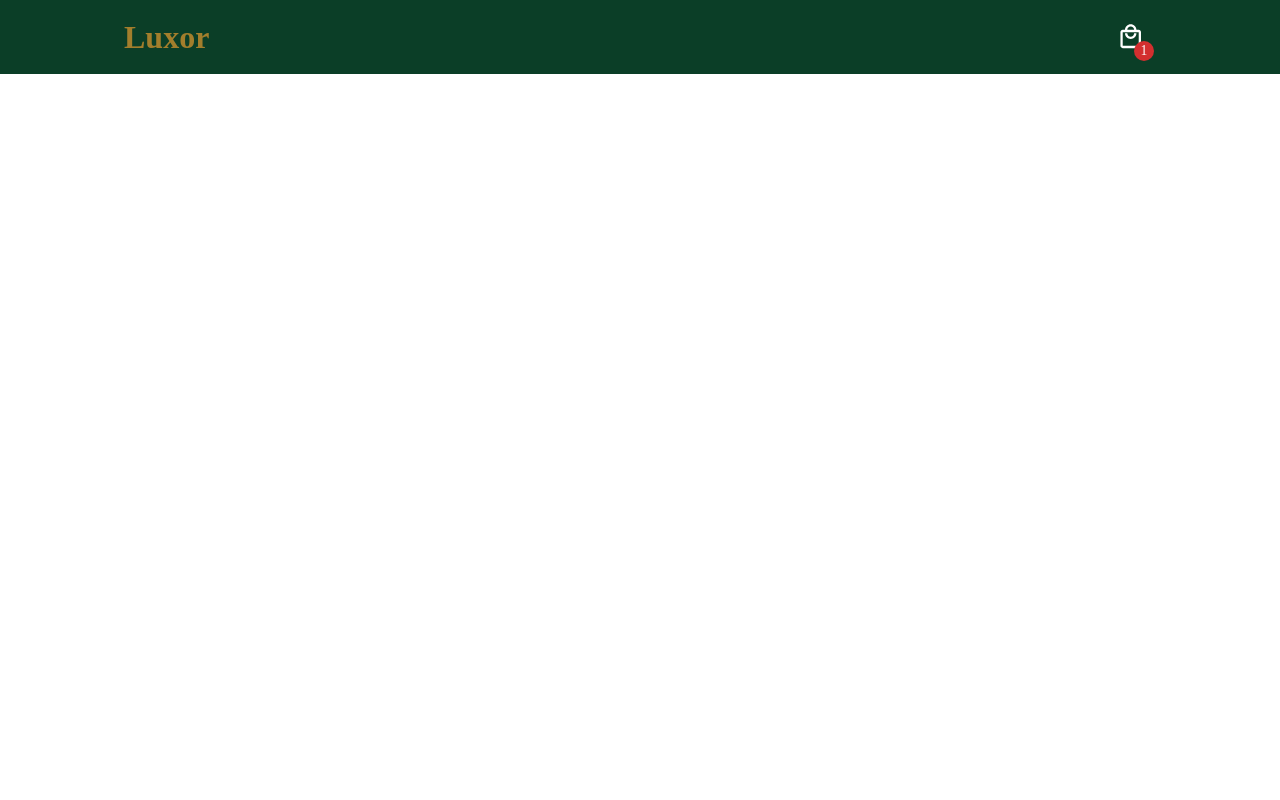
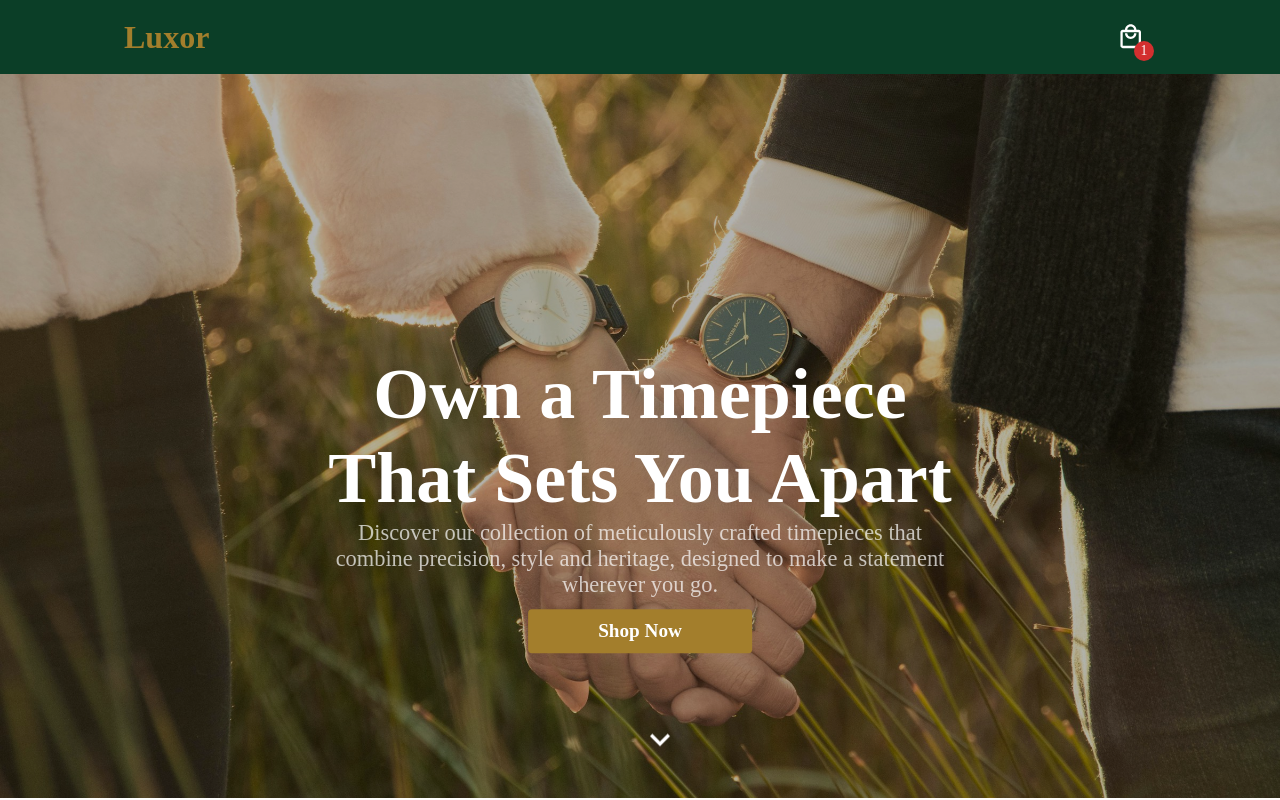
Before and after one commit to mwangizack/luxor, a Next.js app: page / in a window 1280 px wide. Built offline with nearby package versions, Linux system fonts and the light colour scheme.

Commit message:
feat: Add hero section

```diff
--- /dev/null
+++ b/src/app/components/Hero.tsx
@@ -0,0 +1,105 @@
+"use client";
+import { Box, Button, Typography } from "@mui/material";
+import ExpandMoreIcon from "@mui/icons-material/ExpandMore";
+import React from "react";
+
+function Hero() {
+  return (
+    <section
+      style={{
+        position: "relative",
+        height: "90.5vh",
+        backgroundImage: "url('../../../hero-image.jpg')",
+        backgroundSize: "cover",
+        backgroundPosition: "center",
+      }}
+    >
+      {/* Black overlay  */}
+      <Box
+        sx={{
+          position: "absolute",
+          top: 0,
+          left: 0,
+          width: "100%",
+          height: "100%",
+          backgroundColor: "rgba(0, 0, 0, 0.3)",
+          zIndex: 1,
+        }}
+      ></Box>
+
+      {/* Headline */}
+      <Typography
+        variant="h1"
+        sx={{
+          color: "#FFF",
+          fontSize: "4.5rem",
+          fontWeight: "600",
+          textAlign: "center",
+          position: "absolute",
+          top: "50%",
+          left: "50%",
+          transform: "translate(-50%, -50%)",
+          zIndex: 2,
+        }}
+      >
+        Own a Timepiece That Sets You Apart
+      </Typography>
+
+      {/* Description */}
+      <Typography
+        variant="h3"
+        sx={{
+          color: "rgb(255, 255, 255, 0.7)",
+          fontSize: "1.4rem",
+          fontWeight: "400",
+          textAlign: "center",
+          position: "absolute",
+          top: "67%",
+          left: "50%",
+          transform: "translate(-50%, -50%)",
+          zIndex: 2,
+        }}
+      >
+        Discover our collection of meticulously crafted timepieces that combine
+        precision, style and heritage, designed to make a statement wherever you
+        go.
+      </Typography>
+
+      {/* Call to Action */}
+      <Button
+        variant="contained"
+        disableElevation
+        sx={{
+          position: "absolute",
+          top: "77%",
+          left: "50%",
+          transform: "translate(-50%, -50%)",
+          zIndex: 2,
+          fontSize: "1.2rem",
+          fontWeight: "600",
+          textTransform: "none",
+          padding: "5px 70px",
+        }}
+      >
+        Shop Now
+      </Button>
+
+      {/* Arrow Icon */}
+      <ExpandMoreIcon
+        fontSize="large"
+        sx={{
+          position: "absolute",
+          top: "90%",
+          left: "50%",
+          transform: "translate(-50%, -50%)",
+          zIndex: 2,
+          cursor: "pointer",
+          color: "#FFF",
+          animation: "moveUpAndDown 2s infinite",
+        }}
+      />
+    </section>
+  );
+}
+
+export default Hero;
--- a/src/app/globals.css
+++ b/src/app/globals.css
@@ -1,15 +1,3 @@
-:root {
-  --background: #ffffff;
-  --foreground: #171717;
-}
-
-@media (prefers-color-scheme: dark) {
-  :root {
-    --background: #0a0a0a;
-    --foreground: #ededed;
-  }
-}
-
 html,
 body {
   max-width: 100vw;
@@ -17,8 +5,6 @@ body {
 }
 
 body {
-  color: var(--foreground);
-  background: var(--background);
   font-family: serif, Helvetica;
   -webkit-font-smoothing: antialiased;
   -moz-osx-font-smoothing: grayscale;
@@ -35,8 +21,14 @@ a {
   text-decoration: none;
 }
 
-@media (prefers-color-scheme: dark) {
-  html {
-    color-scheme: dark;
+@keyframes moveUpAndDown {
+  0% {
+    transform: translateY(0);
+  }
+  50% {
+    transform: translateY(-30px);
+  }
+  100% {
+    transform: translateY(0);
   }
 }
--- a/src/app/page.tsx
+++ b/src/app/page.tsx
@@ -1,9 +1,18 @@
+import Hero from "./components/Hero";
 import Navbar from "./components/Navbar";
 
 export default function Home() {
   return (
-    <main>
-      <Navbar />
-    </main>
+    <>
+      <header>
+        <Navbar />
+      </header>
+      <main>
+        <Hero />
+      </main>
+      <footer>
+        {/* Add a component */}
+      </footer>
+    </>
   );
 }
```
Also changed, not shown: public/hero-image.jpg (added).
